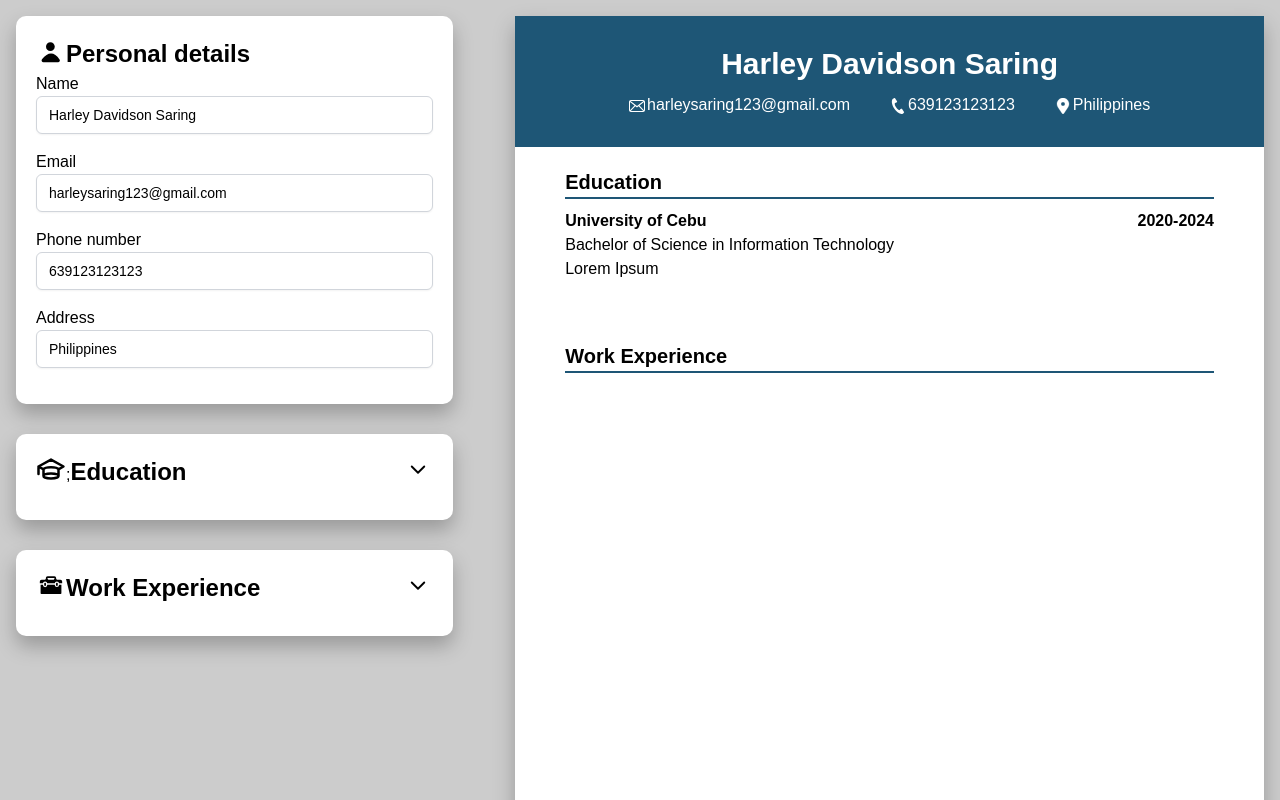
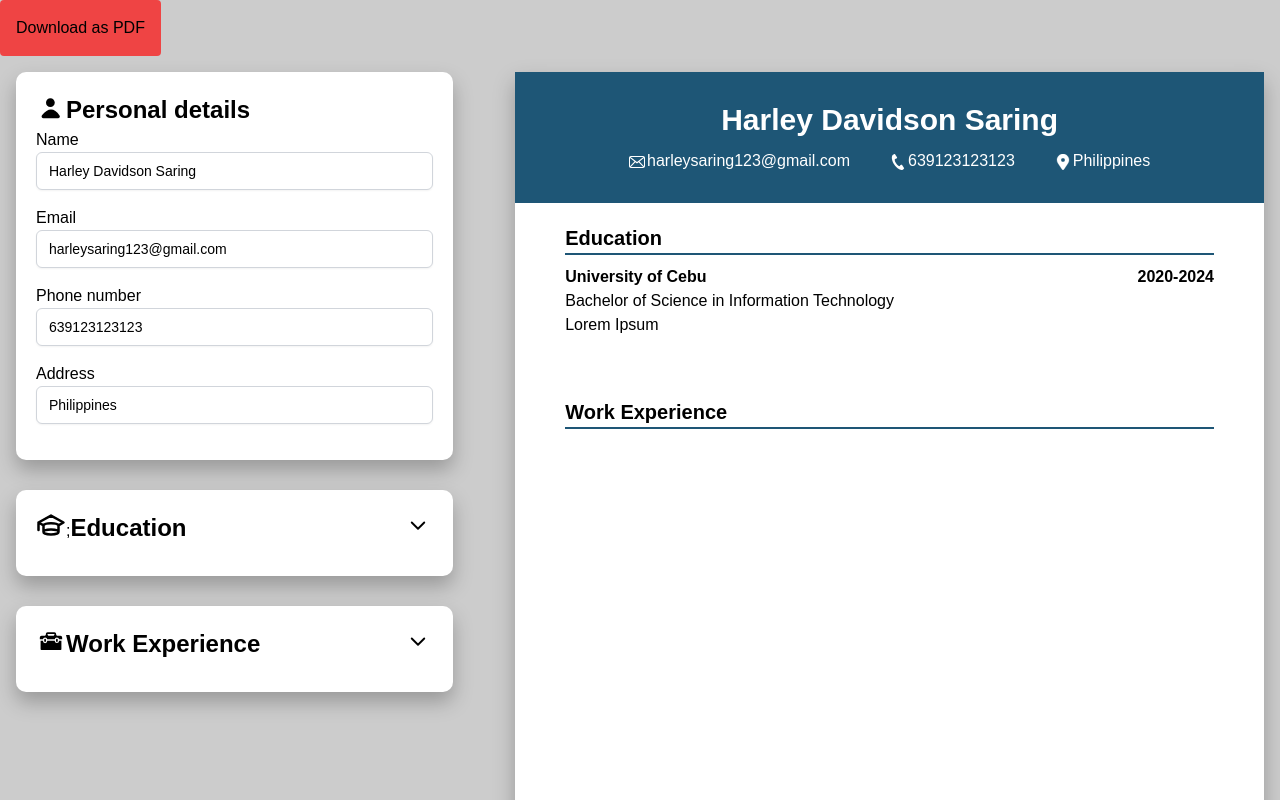
Before and after one commit to harleysaring/CV-Builder-App, a React (Vite) app: page / in a window 1280 px wide. Shown: the top 800 px of the page. Built offline with nearby package versions, Linux system fonts and the light colour scheme; the HTML template or start-up script is replaced by a standard one.

Commit message:
added download feature

```diff
--- a/package.json
+++ b/package.json
@@ -12,6 +12,7 @@
   "dependencies": {
     "@fortawesome/fontawesome-svg-core": "^6.5.2",
     "@fortawesome/react-fontawesome": "^0.2.2",
+    "html2canvas": "^1.4.1",
     "jspdf": "^2.5.1",
     "react": "^18.3.1",
     "react-dom": "^18.3.1",
--- a/src/App.jsx
+++ b/src/App.jsx
@@ -1,7 +1,8 @@
 import { useState } from 'react';
 import uniqid from 'uniqid';
+import { jsPDF } from 'jspdf';
+import html2canvas from 'html2canvas';
 
-import Navbar from './components/Navbar';
 import PersonalForm from './components/personal/PersonalForm';
 import PersonalInfo from './components/personal/PersonalInfo';
 import EducationForm from './components/education/EducationForm';
@@ -75,7 +76,34 @@ function App() {
 		});
 	}
 
+	function generate_resume() {
+		html2canvas(document.getElementById("resume")).then((canvas) => {
+			const imgData = canvas.toDataURL('image/png');
+        	const pdf = new jsPDF();
+
+			const imgWidth = 210;
+			const pageHeight = 295;
+			const imgHeight = (canvas.height * imgWidth) / canvas.width;
+			let heightLeft = imgHeight;
+			let position = 0;
+
+			pdf.addImage(imgData, 'PNG', 0, position, imgWidth, imgHeight);
+        	heightLeft -= pageHeight;
+
+			while (heightLeft >= 0) {
+				position = heightLeft - imgHeight;
+				pdf.addPage();
+				pdf.addImage(imgData, 'PNG', 0, position, imgWidth, imgHeight);
+				heightLeft -= pageHeight;
+			}
+
+			pdf.save('resume.pdf');
+		});
+	}
+
 	return (
+		<>
+			<button className="p-4 bg-red-500 rounded hover:bg-red-700 text-black" onClick={generate_resume}>Download as PDF</button>
 			<main className="container mx-auto p-4">
 				<div className="edit">
 					<PersonalForm inputs={personalInputs} handlePersonalInputChange={handlePersonalInputChange}/>
@@ -94,12 +122,13 @@ function App() {
 						setExperiences={setExperiences}
 					/>
 				</div>
-			<div className="resume">
+				<div className="resume" id="resume">
 					<PersonalInfo inputs={personalInputs}/>
 					<EducationInfo educations={educations}/>
 					<ExperienceInfo experiences={experiences}/>
 				</div>
 			</main>
+		</>
 	);
 }
 
--- a/src/output.css
+++ b/src/output.css
@@ -840,6 +840,10 @@ select {
   border-radius: 0.375rem;
 }
 
+.rounded {
+  border-radius: 0.25rem;
+}
+
 .border {
   border-width: 1px;
 }
@@ -866,6 +870,11 @@ select {
 .bg-slate-600 {
   --tw-bg-opacity: 1;
   background-color: rgb(71 85 105 / var(--tw-bg-opacity));
+}
+
+.bg-red-500 {
+  --tw-bg-opacity: 1;
+  background-color: rgb(239 68 68 / var(--tw-bg-opacity));
 }
 
 .p-4 {
@@ -918,6 +927,11 @@ select {
   color: rgb(255 255 255 / var(--tw-text-opacity));
 }
 
+.text-black {
+  --tw-text-opacity: 1;
+  color: rgb(0 0 0 / var(--tw-text-opacity));
+}
+
 .shadow-sm {
   --tw-shadow: 0 1px 2px 0 rgb(0 0 0 / 0.05);
   --tw-shadow-colored: 0 1px 2px 0 var(--tw-shadow-color);
@@ -938,6 +952,11 @@ select {
   background-color: rgb(51 65 85 / var(--tw-bg-opacity));
 }
 
+.hover\:bg-red-700:hover {
+  --tw-bg-opacity: 1;
+  background-color: rgb(185 28 28 / var(--tw-bg-opacity));
+}
+
 .focus\:border-indigo-500:focus {
   --tw-border-opacity: 1;
   border-color: rgb(99 102 241 / var(--tw-border-opacity));
```
Also changed, not shown: 1 other file (tests, documents, lock files or other folders). Lines whose indentation alone changed are shown as unchanged.
